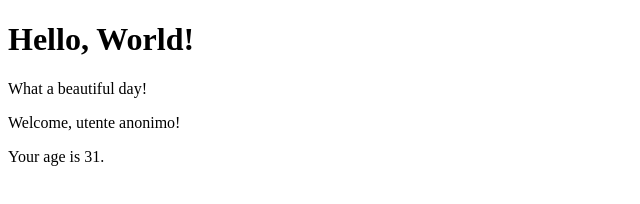
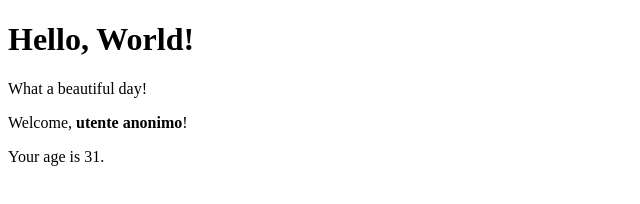
Before and after one commit to darthClara/react-exercises, a React (Create React App) app: page / in a window 1280 px wide. Shown: the top 204 px of the page, without its empty margins (0-640 px from the left). Built offline with nearby package versions, Linux system fonts and the light colour scheme.

Commit message:
props o4

```diff
--- a/src/App.js
+++ b/src/App.js
@@ -13,4 +13,4 @@ export default class App extends React.Component {
     }
 }
 
-Welcome.defaultProps={name: "utente anonimo"};
+Welcome.defaultProps={name: <strong>utente anonimo</strong>};
```
